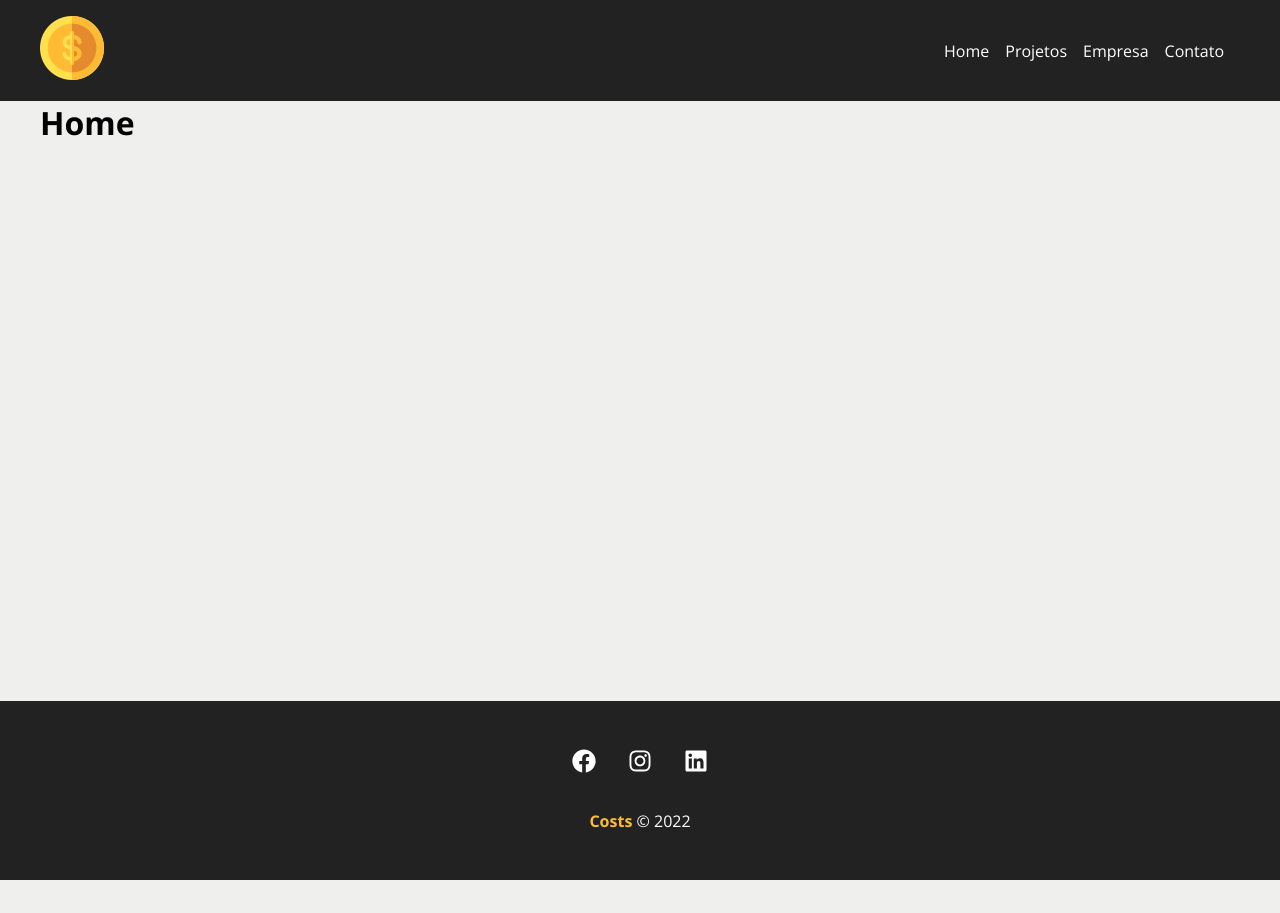
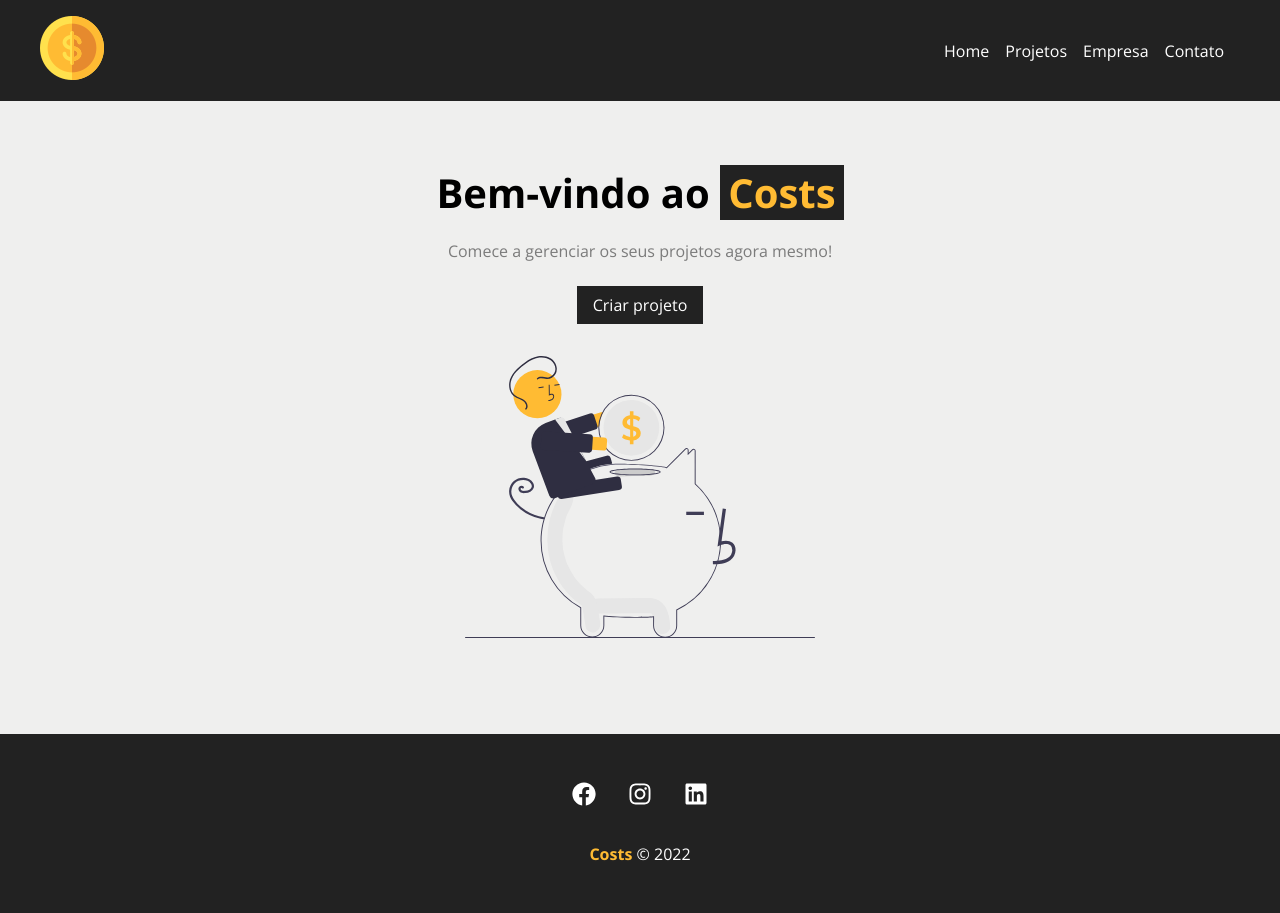
Before and after one commit to mirkolamberti/costs, a React (Create React App) app: page / in a window 1280 px wide. Before the commit the page ends 880 px from the top, so only its background shows below. Built offline with nearby package versions, Linux system fonts and the light colour scheme.

Commit message:
Aula 20 - criando a Home

```diff
--- /dev/null
+++ b/src/components/layout/LinkButton.js
@@ -0,0 +1,13 @@
+import { Link } from 'react-router-dom'
+
+import styles from './LinkButton.module.css'
+
+function LinkButton({destino, text}) {
+    return(
+        <Link className={styles.btn} to={destino}>
+            {text}
+        </Link>
+    )
+}
+
+export default LinkButton
--- /dev/null
+++ b/src/components/layout/LinkButton.module.css
@@ -0,0 +1,11 @@
+.btn {
+    background-color: #222;
+    color: #fff;
+    padding: 0.5em 1em;
+    text-decoration: none;
+    transition: 0.5s;
+}
+
+.btn:hover {
+    color: #fb3;
+}
--- a/src/components/pages/Home.js
+++ b/src/components/pages/Home.js
@@ -1,6 +1,16 @@
+import styles from './Home.module.css'
+
+import savings from '../../img/savings.svg'
+import LinkButton from '../layout/LinkButton'
+
 function Home(){
     return(
-        <h1>Home</h1>
+        <section className={styles.home_container}>
+            <h1>Bem-vindo ao <span>Costs</span></h1>
+            <p>Comece a gerenciar os seus projetos agora mesmo!</p>
+            <LinkButton destino="/newproject" text="Criar projeto" />
+            <img src={savings} alt="Costs" />
+        </section>
     )
 }
 
--- /dev/null
+++ b/src/components/pages/Home.module.css
@@ -0,0 +1,29 @@
+.home_container {
+    width: 100%;
+    display: flex;
+    flex-direction: column;
+    align-items: center;
+    justify-content: center;
+    padding: 4em;
+}
+
+.home_container h1 {
+    font-size: 2.5em;
+    margin-bottom: .5em;
+}
+
+.home_container h1 span {
+    color: #fb3;
+    padding: 0 .2em;
+    background-color: #222;
+}
+
+.home_container p {
+    margin-bottom: 1.5em;
+    color: #7b7b7b;
+}
+
+.home_container img {
+    width: 350px;
+    margin: 2em 0;
+}
```
Also changed, not shown: src/img/loading.svg, src/img/savings.svg.
